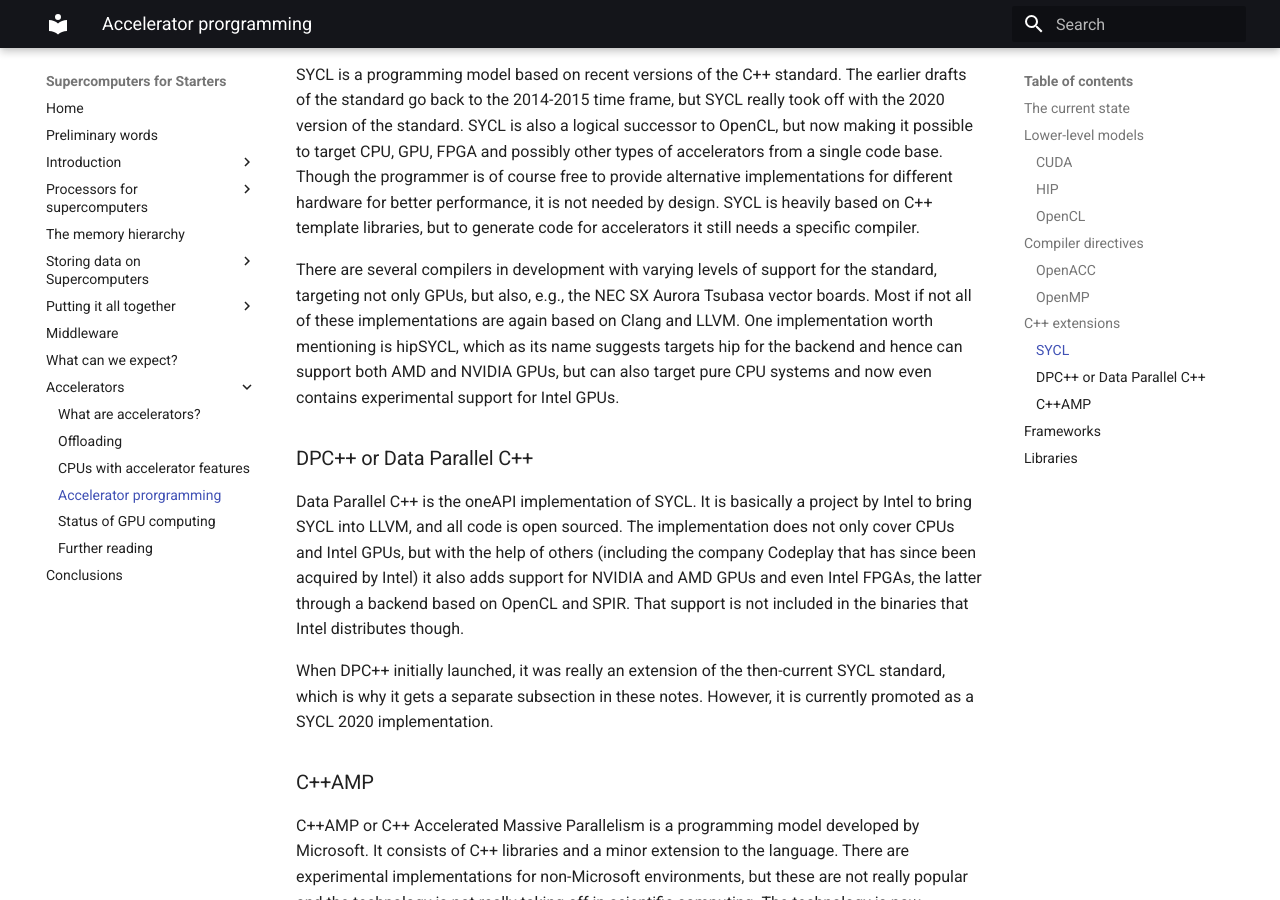
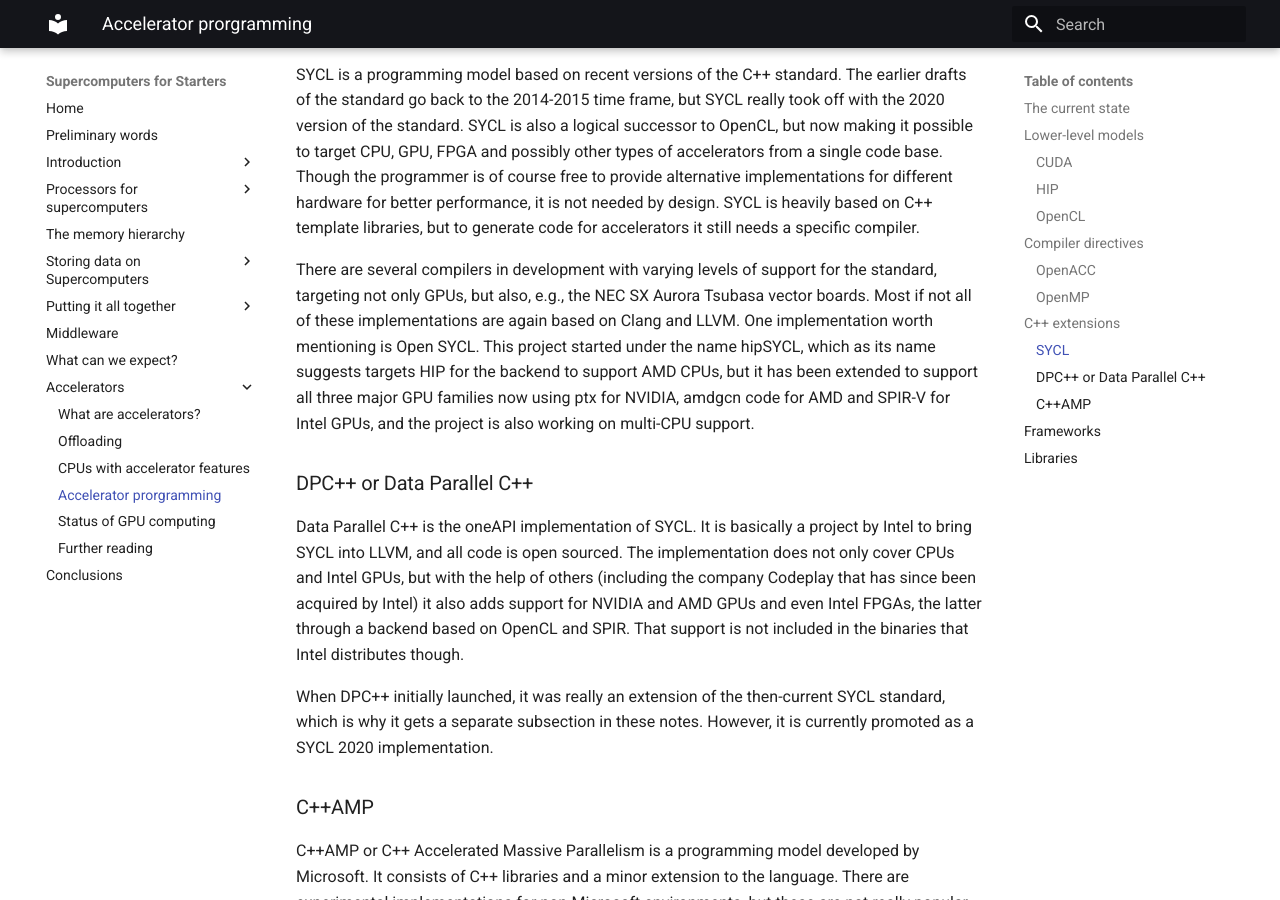
Before and after one commit to klust/SupercomputersForStarters, an MkDocs documentation site: the page built from docs/C08_Accelerators/C08_S04_Programming_accelerators.md, in a window 1280 px wide and 900 px high, scrolled down 4517 px. Built offline with MkDocs 1.6.1 and Material for MkDocs 9.7.7, drawn with Linux system fonts in a browser that asks for light colours.

Commit message:
Adapt for the renaming of hipSYCL to Open SYCL

```diff
--- a/docs/C08_Accelerators/C08_S04_Programming_accelerators.md
+++ b/docs/C08_Accelerators/C08_S04_Programming_accelerators.md
@@ -200,10 +200,12 @@ There are several compilers in development with varying levels of support for
 the standard, targeting not only GPUs, but also, e.g., the NEC SX Aurora Tsubasa vector
 boards.
 Most if not all of these implementations are again based on Clang and LLVM.
-One implementation worth mentioning is hipSYCL, which as its name suggests
-targets hip for the backend and hence can support both AMD and NVIDIA GPUs, but
-can also target pure CPU systems and now even contains experimental support for
-Intel GPUs.
+One implementation worth mentioning is Open SYCL. This project started under the
+name hipSYCL, which as its name suggests
+targets HIP for the backend to support AMD CPUs, but it has been extended to
+support all three major GPU families now using ptx for NVIDIA, amdgcn code for AMD and
+SPIR-V for Intel GPUs, and the project is also working
+on multi-CPU support.
 
 
 ### DPC++ or Data Parallel C++
```
Also changed, not shown: docs/C08_Accelerators/C08_S06_Further_reading.md (+1 -1 lines).
